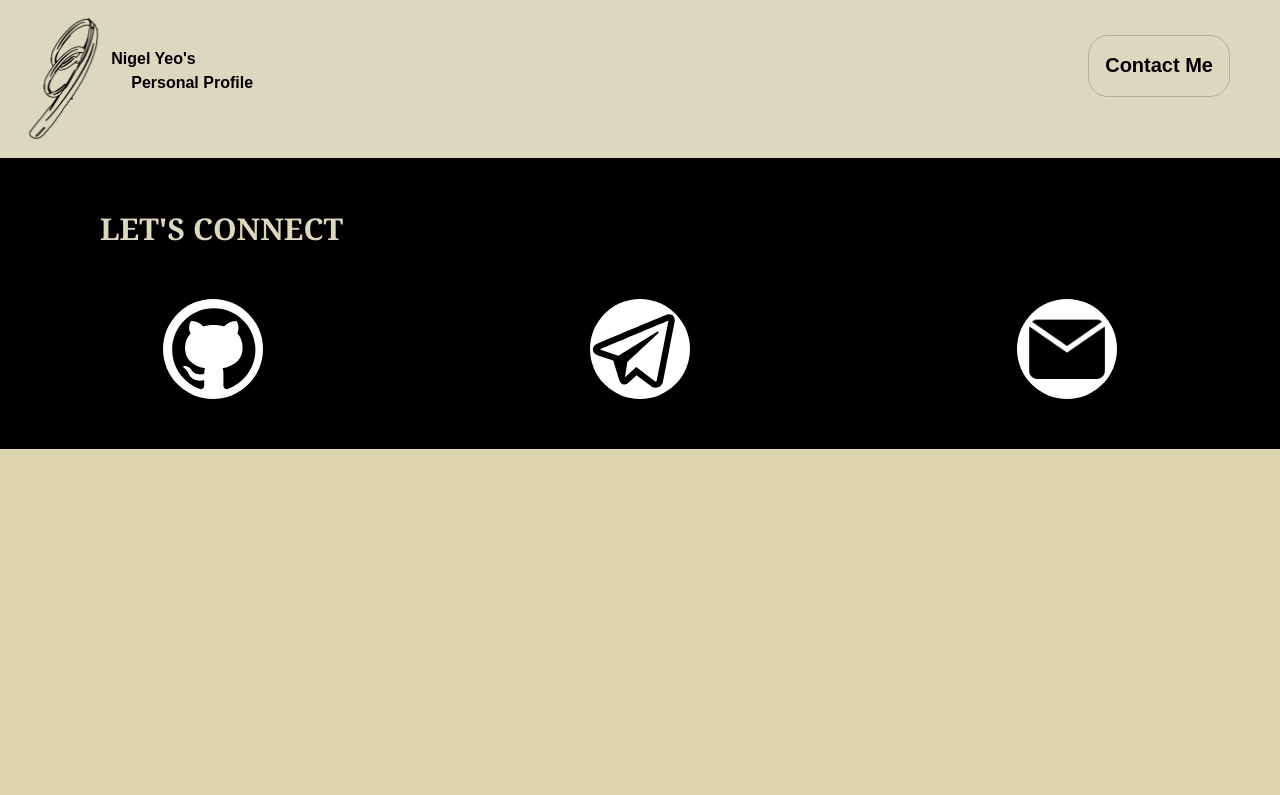
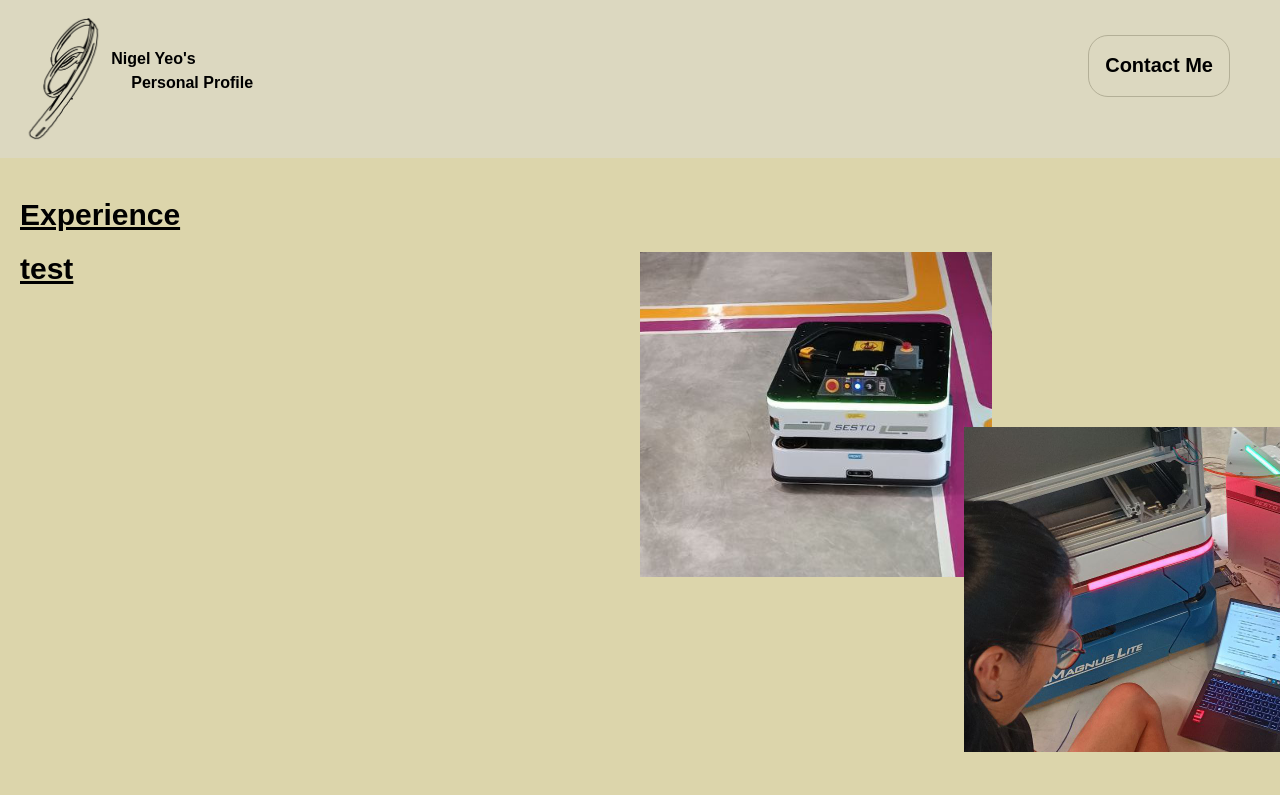
Before and after one commit to NigelYeoTW/nigelyeo, a React (Create React App) app in the folder body/: page /ExpAwards in a window 1280 px wide. Shown: the top 795 px of the page. Built offline with nearby package versions, Linux system fonts and the light colour scheme.

Commit message:
Add first grid for experience

```diff
--- a/body/src/exp_awards/ExpAwards.js
+++ b/body/src/exp_awards/ExpAwards.js
@@ -1,11 +1,20 @@
 import ContactMe from '../ContactMe';
+import react from 'react';
+import { useEffect } from "react";
 import Header from '../Header';
 import './ExpAwards.css';
+import ExpAwardsBody from './ExpAwardsBody';
 
 function ExpAwards() {
+
+  useEffect(() => {
+    window.scrollTo(0, 0)
+  }, [])
+
   return (
     <div>
       <Header />
+      <ExpAwardsBody />
       <ContactMe />
     </div>
   )
--- /dev/null
+++ b/body/src/exp_awards/ExpAwardsBody.css
@@ -0,0 +1,58 @@
+div.exp-awards-body {
+  display: flex;
+  flex-direction: column;
+  font-family: Neuemontreal, sans-serif;
+}
+
+div.exp-awards-body span {
+  margin: 20px;
+  margin-top: 40px;
+  font-size: 30px;
+  font-weight: bold;
+  text-decoration: underline;
+}
+
+div.experience-grid {
+  display: grid;
+  grid-template-columns: 1fr 1fr;
+  /* border: 1px solid black; */
+}
+
+div.experience-pic-container {
+  position: relative;
+  width: 100%;
+  height: 500px;
+  /* overflow: hidden; */
+}
+
+div.experience-pic-one {
+  position: absolute;
+  overflow: hidden;
+  top: 0;
+  left: 0;
+  height: 65%;
+  width: 55%;
+  /* transform: rotate(-10deg); */
+}
+
+div.experience-pic-two {
+  position: absolute;
+  overflow: hidden;
+  bottom: 0;
+  right: 0;
+  height: 65%;
+  width: 65%;
+  /* transform: rotate(5deg); */
+}
+
+img.sesto-one {
+  transform: scale(0.8);
+  margin-top: -400px;
+  margin-left: -120px;
+}
+
+img.sesto-two {
+  transform: scale(0.5);
+  margin-top: -500px;
+  margin-left: -80px;
+}
--- /dev/null
+++ b/body/src/exp_awards/ExpAwardsBody.js
@@ -0,0 +1,27 @@
+import './ExpAwardsBody.css';
+import sestoOne from './sesto-one.jpg';
+import sestoTwo from './sesto-two.jpg';
+
+function ExpAwardsBody() {
+  return (
+    <div className="exp-awards-body">
+      <span>Experience</span>
+      <div className='experience-grid'>
+        <div className='experience-text'>
+          <span>test</span>
+        </div>
+        <div className='experience-pic-container'>
+          <div className='experience-pic-one'>
+            <img src={sestoOne} className='sesto-one'></img>
+          </div>
+          <div className='experience-pic-two'>
+            <img src={sestoTwo} className='sesto-two'></img>
+          </div>
+        </div>
+      </div>
+      <span>Awards</span>
+    </div>
+  )
+}
+
+export default ExpAwardsBody;
--- a/body/src/hobbies/Hobbies.js
+++ b/body/src/hobbies/Hobbies.js
@@ -1,9 +1,16 @@
 import "./Hobbies.css";
+import react from 'react';
+import { useEffect } from "react";
 import ContactMe from "../ContactMe";
 import Header from "../Header";
 import HobbiesBody from "./HobbiesBody";
 
 function Hobbies() {
+
+  useEffect(() => {
+    window.scrollTo(0, 0)
+  }, [])
+
   return (
     <div>
       <Header />
```
Also changed, not shown: body/src/exp_awards/sesto-one.jpg (added), body/src/exp_awards/sesto-two.jpg (added).
